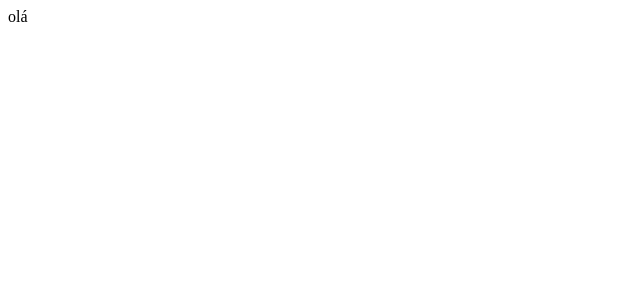
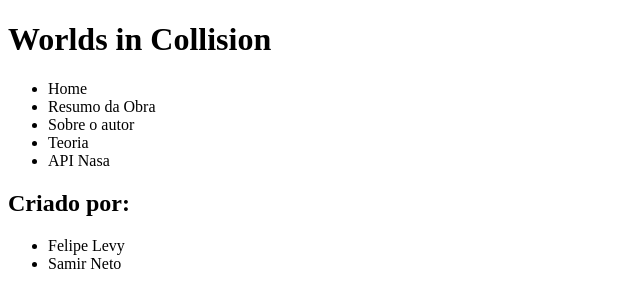
Before and after one commit to samihneto/CP5-WIC, a Next.js app in the folder cp5-wic/: page / in a window 1280 px wide. Shown: the top 308 px of the page, without its empty margins (0-640 px from the left). Built offline with nearby package versions, Linux system fonts and the light colour scheme.

Commit message:
Ajuste do Layout com base na criação do Header e Footer

```diff
--- a/cp5-wic/src/app/layout.tsx
+++ b/cp5-wic/src/app/layout.tsx
@@ -1,3 +1,5 @@
+import Footer from "@/components/Footer";
+import Header from "@/components/Header";
 import type { Metadata } from "next";
 
 export const metadata: Metadata = {
@@ -13,7 +15,9 @@
   return (
     <html lang="pt-br">
       <body>
+        <Header />
         {children}
+        <Footer />
       </body>
     </html>
   );
--- a/cp5-wic/src/app/page.tsx
+++ b/cp5-wic/src/app/page.tsx
@@ -1,5 +1,7 @@
 export default function Home() {
   return (
-    <div>olá</div>
+    <>
+
+    </>
   )
 }
--- a/cp5-wic/src/components/Header.tsx
+++ b/cp5-wic/src/components/Header.tsx
@@ -8,6 +8,7 @@
                     <li>Resumo da Obra</li>
                     <li>Sobre o autor</li>
                     <li>Teoria</li>
+                    <li>API Nasa</li>
                 </ul>
             </nav>
         </header>
```
